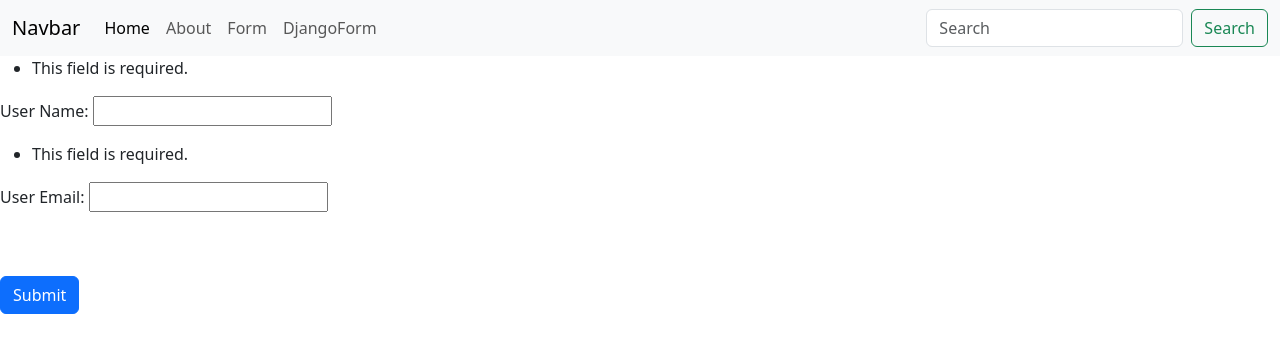
After one commit to sabrinara/Django, a Django app: page /django_form/ in a window 1280 px wide. The commit adds this page. Shown: the top 353 px of the page. Run offline with Django 4.2, Linux system fonts and the light colour scheme.

Commit message:
djangoForm,request.post

```diff
--- /dev/null
+++ b/project_5/first_app/forms.py
@@ -0,0 +1,5 @@
+from django import forms
+
+class contactForm(forms.Form):
+    name = forms.CharField(label = "User Name")
+    email = forms.EmailField(label = "User Email")
--- a/project_5/first_app/templates/first_app/about.html
+++ b/project_5/first_app/templates/first_app/about.html
@@ -4,5 +4,6 @@
 
 <h1>Name: {{ name }}</h1>
 <h1>Email: {{ email }}</h1>
+<h1>Ratings: {{ select }}</h1>
 
 {% endblock %}
--- /dev/null
+++ b/project_5/first_app/templates/first_app/django_form.html
@@ -0,0 +1,9 @@
+{% extends 'base.html' %}
+
+{% block content %}
+<form method="post">
+    {% csrf_token %}
+    {{form.as_p}}
+    <button type="submit" class="btn btn-primary  mt-5"> Submit</button>
+</form>
+{% endblock %}
--- a/project_5/first_app/urls.py
+++ b/project_5/first_app/urls.py
@@ -5,4 +5,5 @@ urlpatterns = [
     path('', views.home, name='homepage'),
     path('about/', views.about, name='aboutpage'),
     path('form/', views.submit_form, name='submit_form'),
+    path('django_form/', views.DjangoForm, name='django_form'),
 ]
--- a/project_5/first_app/views.py
+++ b/project_5/first_app/views.py
@@ -1,18 +1,25 @@
 from django.shortcuts import render
-
+from . forms import contactForm
 # Create your views here.
 def home(request):
     return render(request, './first_app/home.html')
 
 def about(request):
     if request.method == 'POST':
+        print(request.POST)
         name = request.POST.get('username')
         email = request.POST.get('email')
-        return render(request, './first_app/about.html', {'name': name, 'email': email})
+        select = request.POST.get('select')
+        return render(request, './first_app/about.html', {'name': name, 'email': email, 'select': select})
     else:
         return render(request, './first_app/about.html')
 
 def submit_form(request):
     # print(request.POST)
+    return render(request, './first_app/form.html')
 
-        return render(request, './first_app/form.html')
+def DjangoForm(request):
+    form = contactForm(request.POST)
+    if form.is_valid():
+        print(form.cleaned_data)
+    return render(request, './first_app/django_form.html',{'form': form})
--- a/project_5/templates/base.html
+++ b/project_5/templates/base.html
@@ -30,6 +30,9 @@
                     <li class="nav-item">
                         <a class="nav-link" href="{% url 'submit_form' %}">Form</a>
                     </li>
+                    <li class="nav-item">
+                        <a class="nav-link" href="{% url 'django_form' %}">DjangoForm</a>
+                    </li>
 
                 </ul>
                 <form class="d-flex" role="search">
```
Also changed, not shown: project_5/first_app/templates/first_app/form.html (+33 -18 lines).
